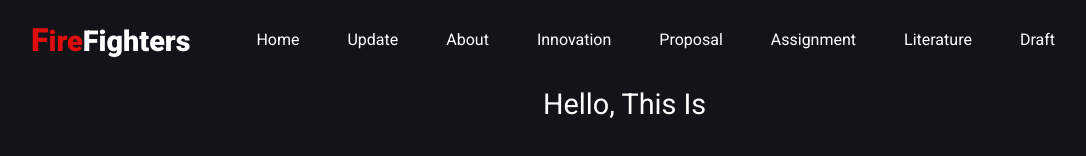
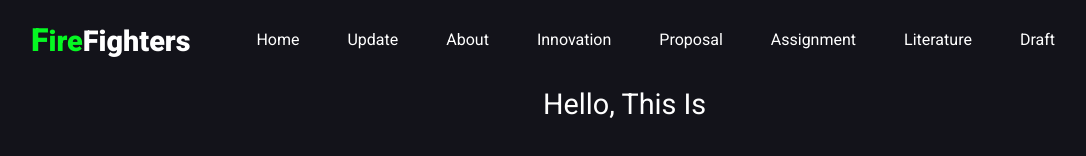
Before and after one commit to firefighterteam/team_2, a plain HTML site: page index.html in a window 1280 px wide. Shown: the top 156 px of the page, without its empty margins (97-1183 px from the left). Drawn offline with nearby package versions, Linux system fonts and the light colour scheme.

Commit message:
colour change

```diff
--- a/css/style.css
+++ b/css/style.css
@@ -1,7 +1,7 @@
 @import url('https://fonts.googleapis.com/css2?family=Roboto:wght@100;400;500;900&display=swap');
 
 :root {
-    --primary: #e00d0d;
+    --primary: #05f822;
     --normal: #ffffff;
     --black: #13131a;
     --bg: #0c1013;
```
